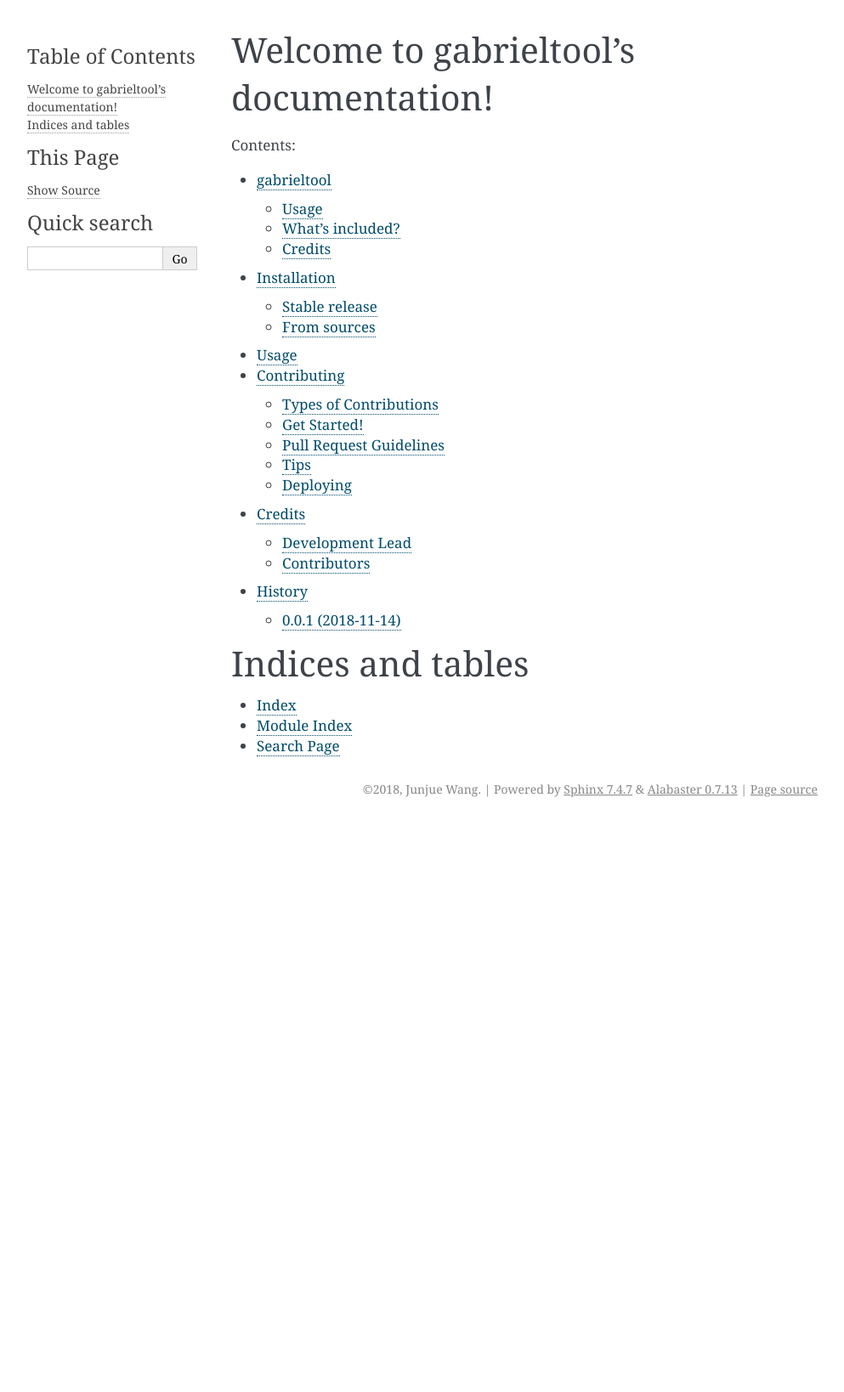
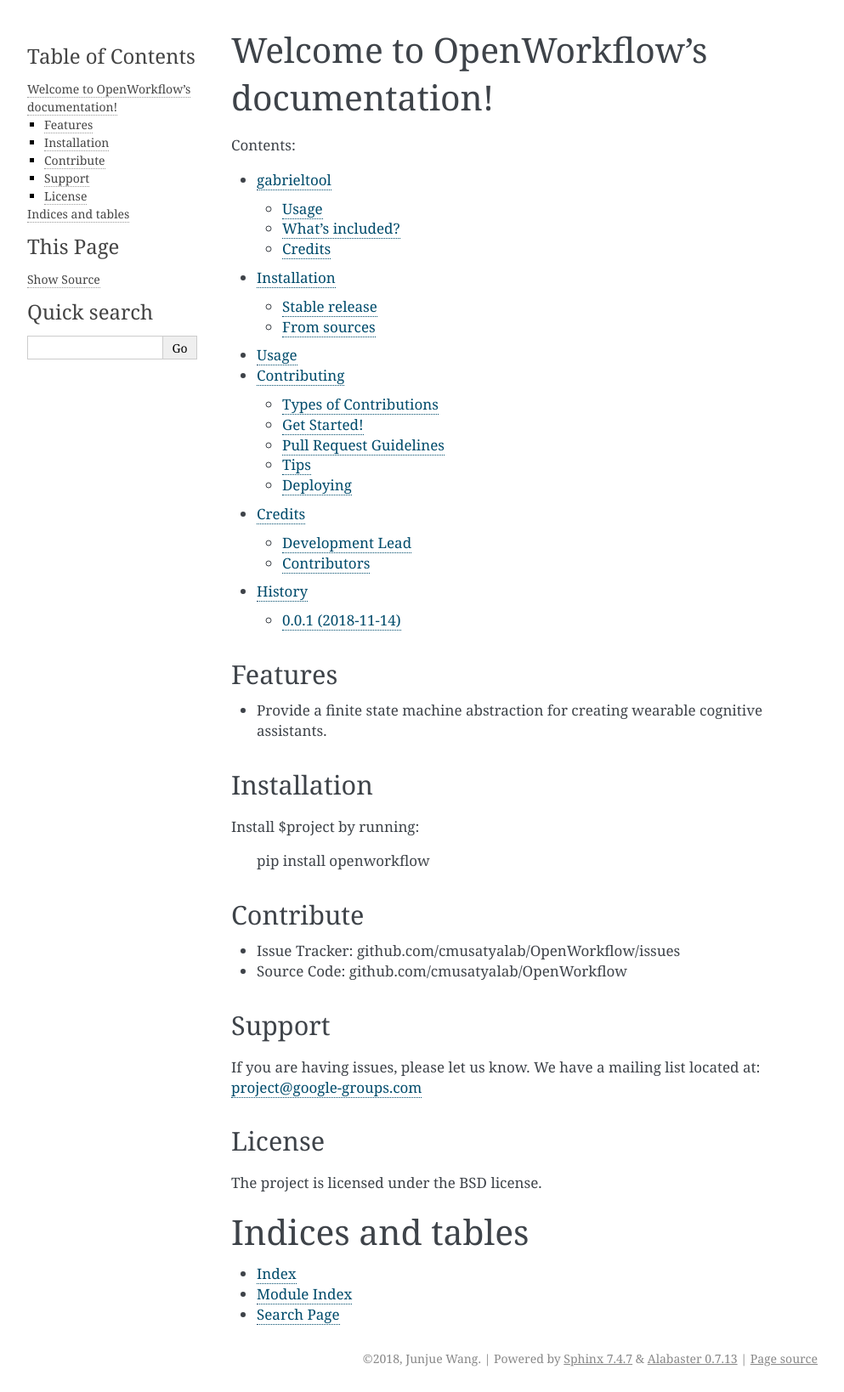
Before and after one commit to cmusatyalab/OpenWorkflow, a Sphinx documentation site: the page built from docs/index.rst, in a window 1280 px wide. Shown: the whole page at 85% size, without its empty margins (148-1141 px from the left). Built offline with Sphinx 7.4.7, drawn with Linux system fonts in a browser that asks for light colours; pages that are not in the unit, such as notebooks, are missing from menus; before the commit the page ends 968 px from its top, so only the background shows below that.

Commit message:
[docs] add in initial template for doc

```diff
--- a/docs/index.rst
+++ b/docs/index.rst
@@ -1,4 +1,4 @@
-Welcome to gabrieltool's documentation!
+Welcome to OpenWorkflow's documentation!
 ======================================
 
 .. toctree::
@@ -13,6 +13,35 @@
    authors
    history
 
+Features
+--------
+
+- Provide a finite state machine abstraction for creating wearable cognitive assistants.
+
+Installation
+------------
+
+Install $project by running:
+
+    pip install openworkflow
+
+Contribute
+----------
+
+- Issue Tracker: github.com/cmusatyalab/OpenWorkflow/issues
+- Source Code: github.com/cmusatyalab/OpenWorkflow
+
+Support
+-------
+
+If you are having issues, please let us know.
+We have a mailing list located at: project@google-groups.com
+
+License
+-------
+
+The project is licensed under the BSD license.
+
 Indices and tables
 ==================
 * :ref:`genindex`
--- a/gabrieltool/__init__.py
+++ b/gabrieltool/__init__.py
@@ -0,0 +1 @@
+__version__ = '0.0.1'
```
